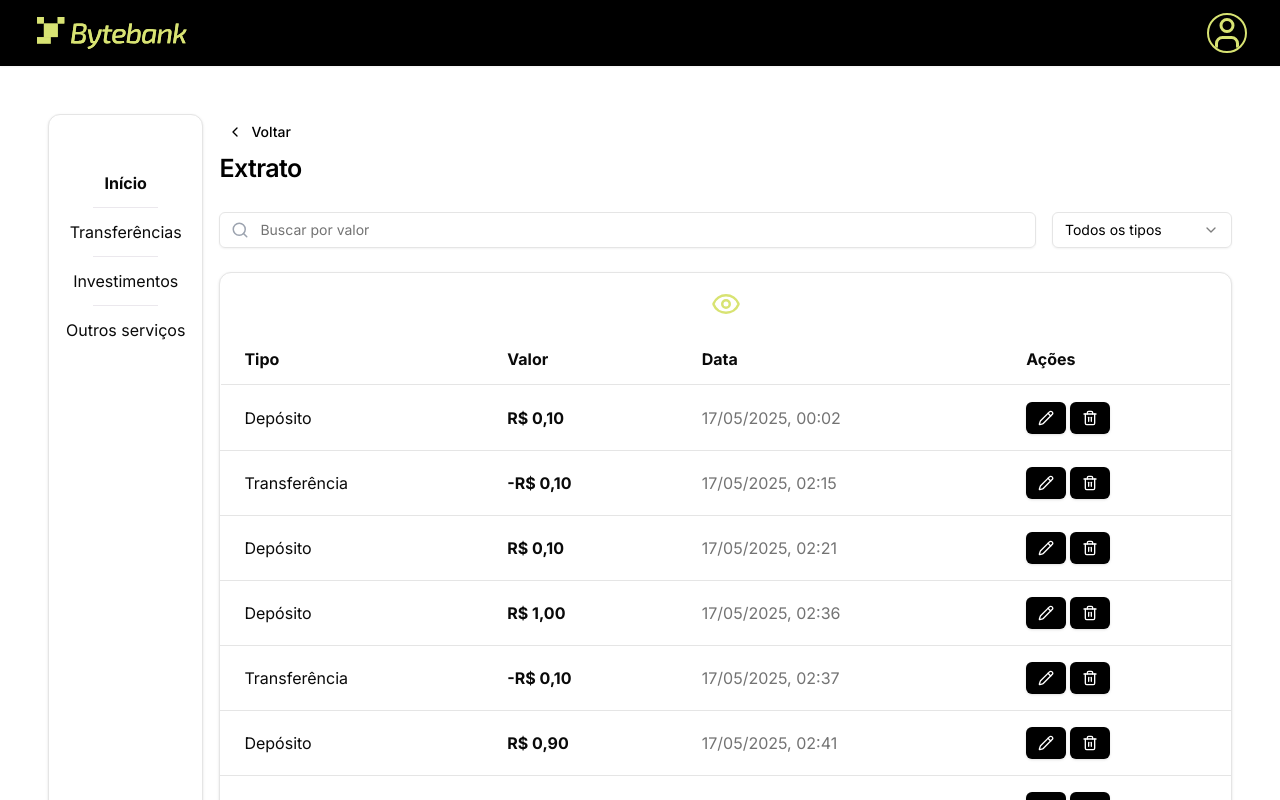
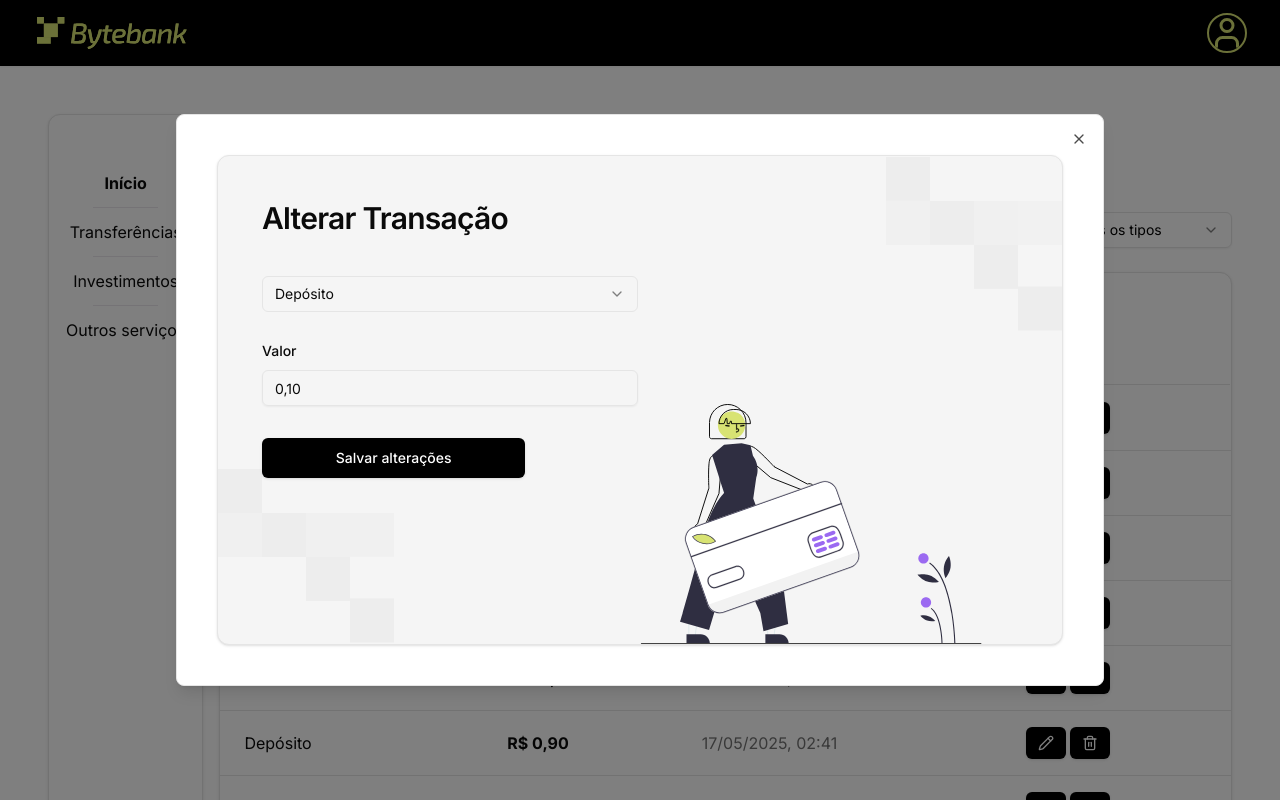
Before and after one commit to ViniBLK24/tech-challenge, a Next.js app: page /transactions in a window 1280 px wide. Both pictures are taken after a click on the button 1046 px from the left and 417 px from the top of the page. Shown: the top 800 px of the page. Built offline with nearby package versions, Linux system fonts and the light colour scheme.

Commit message:
feat(edit):adding edit modal to table page

```diff
--- a/package.json
+++ b/package.json
@@ -10,6 +10,7 @@
   },
   "dependencies": {
     "@radix-ui/react-avatar": "^1.1.9",
+    "@radix-ui/react-dialog": "^1.1.14",
     "@radix-ui/react-label": "^2.1.6",
     "@radix-ui/react-menubar": "^1.1.14",
     "@radix-ui/react-select": "^2.2.4",
--- a/src/app/transactions/page.tsx
+++ b/src/app/transactions/page.tsx
@@ -1,7 +1,7 @@
 "use client";
 
 import { useEffect, useState } from "react";
-import { getTransactions } from "@/utils/api";
+import { deleteTransaction, getTransactions } from "@/utils/api";
 import { Transaction } from "@/types/transactions";
 import DashboardMenu from "@/components/DashboardMenu";
 import PageHeader from "@/components/transactions/PageHeader";
@@ -10,6 +10,9 @@
 import Pagination from "@/components/transactions/Pagination";
 import SideMenu from "@/components/SideMenu";
 import TabletMenu from "@/components/TabletMenu";
+import { Dialog, DialogContent } from "@/components/ui/Dialog";
+import TransactionActions from "@/components/TransactionAction";
+import { DialogDescription, DialogTitle } from "@radix-ui/react-dialog";
 
 export default function TransactionsPage() {
   const [transactions, setTransactions] = useState<Transaction[]>([]);
@@ -19,7 +22,43 @@
   const [currentPage, setCurrentPage] = useState(1);
   const [searchTerm, setSearchTerm] = useState("");
   const [typeFilter, setTypeFilter] = useState<string>("all");
+  const [transaction, setTransaction] = useState<Transaction | null>(null);
+  const [isModalOpen, setIsModalOpen] = useState(false); // Estado para controlar a modal
+
   const itemsPerPage = 10;
+
+  async function handleDataFromChild(isEditing: boolean) {
+    console.log("handleDataFromChild called with isEditing:", isEditing);
+    const data = await getTransactions();
+    setTransactions(data.transactions);
+    setFilteredTransactions(data.transactions);
+  }
+
+  async function handleDeleteTransaction(transaction: Transaction) {
+    try {
+      await deleteTransaction(transaction);
+      const updatedTransactions = transactions.filter(
+        (t) => t.id !== transaction.id
+      );
+      setTransactions(updatedTransactions);
+      setFilteredTransactions(updatedTransactions);
+      setCurrentPage(1);
+    } catch (error) {
+      console.error("Error deleting transaction:", error);
+    }
+  }
+
+  const handleTransactionSelect = (
+    transaction: Transaction | null,
+    isEditing: boolean
+  ) => {
+    if (!isEditing) {
+      handleDeleteTransaction(transaction!);
+      return;
+    }
+    setTransaction(transaction);
+    setIsModalOpen(true); // Abre a modal
+  };
 
   useEffect(() => {
     getTransactions().then((res) => {
@@ -94,6 +133,7 @@
               <TransactionsTable
                 transactions={paginatedTransactions}
                 formatDate={formatDate}
+                onTransactionSelect={handleTransactionSelect}
               />
 
               {totalPages > 0 && (
@@ -107,6 +147,22 @@
           </div>
         </div>
       </div>
+      <div className="flex justify-center w-[100%] sm:max-w-[46px]">
+        <Dialog open={isModalOpen} onOpenChange={setIsModalOpen}>
+          <DialogTitle>Editar Transação</DialogTitle>
+          <DialogDescription>Editar Transação</DialogDescription>
+          <DialogContent className="bg-white dark:bg-gray-800 sm:max-w-[48rem]  lg:max-w-[58rem] xs:max-w-[36rem]">
+            <div className="flex flex-col gap-4 p-4">
+              <TransactionActions
+                onComplete={handleDataFromChild}
+                isEditing={true}
+                transaction={transaction}
+                transactions={transactions}
+              ></TransactionActions>
+            </div>
+          </DialogContent>
+        </Dialog>
+      </div>
     </div>
   );
 }
--- a/src/components/TransactionAction.tsx
+++ b/src/components/TransactionAction.tsx
@@ -56,12 +56,12 @@
 
   useEffect(() => {
     if (transaction && isEditing) {
+      // If editing, populate the form with the transaction data
       setFormData({
         id: transaction.id ?? 0,
         type: transaction.type || "",
         amount: transaction.amount ? String(transaction.amount) : "",
       });
-      setIsEditingState(true);
     } else if (transaction && !isEditing) {
       handleDeleteTransaction(transaction);
     }
@@ -239,6 +239,7 @@
 
         <CardContent>
           {/* Transaction form */}
+
           <form
             onSubmit={handleSubmit}
             className="flex flex-col gap-y-8 mt-3 md:mt-0"
--- a/src/components/transactions/TransactionsTable.tsx
+++ b/src/components/transactions/TransactionsTable.tsx
@@ -5,19 +5,24 @@
 import { Eye, EyeClosed, Loader2Icon } from "lucide-react";
 import ActionButton from "../ui/ActionButton";
 import { useEffect, useState } from "react";
-import { Button } from "../ui/Button";
 
 interface TransactionsTableProps {
   transactions: Transaction[];
   formatDate: (date: string) => string;
+  onTransactionSelect: (
+    transaction: Transaction | null,
+    isEditing: boolean
+  ) => void;
 }
 
 export default function TransactionsTable({
   transactions,
   formatDate,
+  onTransactionSelect,
 }: TransactionsTableProps) {
   const [isLoading, setIsLoading] = useState(true);
   const [isBalanceHidden, setIsBalanceHidden] = useState(false);
+
   useEffect(() => {
     setIsLoading(true);
     if (transactions.length === 0) {
@@ -92,7 +97,10 @@
                   {formatDate(transaction.createdAt)}
                 </td>
                 <td className="px-6 py-4 text-muted-foreground">
-                  <ActionButton />
+                  <ActionButton
+                    onEdit={() => onTransactionSelect(transaction, true)}
+                    onDelete={() => onTransactionSelect(transaction, false)}
+                  />
                 </td>
               </tr>
             ))}
--- /dev/null
+++ b/src/components/ui/Dialog.tsx
@@ -0,0 +1,143 @@
+"use client";
+
+import * as React from "react";
+import * as DialogPrimitive from "@radix-ui/react-dialog";
+import { XIcon } from "lucide-react";
+
+import { cn } from "@/lib/utils";
+
+function Dialog({
+  ...props
+}: React.ComponentProps<typeof DialogPrimitive.Root>) {
+  return <DialogPrimitive.Root data-slot="dialog" {...props} />;
+}
+
+function DialogTrigger({
+  ...props
+}: React.ComponentProps<typeof DialogPrimitive.Trigger>) {
+  return <DialogPrimitive.Trigger data-slot="dialog-trigger" {...props} />;
+}
+
+function DialogPortal({
+  ...props
+}: React.ComponentProps<typeof DialogPrimitive.Portal>) {
+  return <DialogPrimitive.Portal data-slot="dialog-portal" {...props} />;
+}
+
+function DialogClose({
+  ...props
+}: React.ComponentProps<typeof DialogPrimitive.Close>) {
+  return <DialogPrimitive.Close data-slot="dialog-close" {...props} />;
+}
+
+function DialogOverlay({
+  className,
+  ...props
+}: React.ComponentProps<typeof DialogPrimitive.Overlay>) {
+  return (
+    <DialogPrimitive.Overlay
+      data-slot="dialog-overlay"
+      className={cn(
+        "data-[state=open]:animate-in data-[state=closed]:animate-out data-[state=closed]:fade-out-0 data-[state=open]:fade-in-0 fixed inset-0 z-50 bg-black/50",
+        className
+      )}
+      {...props}
+    />
+  );
+}
+
+function DialogContent({
+  className,
+  children,
+  showCloseButton = true,
+  ...props
+}: React.ComponentProps<typeof DialogPrimitive.Content> & {
+  showCloseButton?: boolean;
+}) {
+  return (
+    <DialogPortal data-slot="dialog-portal">
+      <DialogOverlay />
+      <DialogPrimitive.Content
+        data-slot="dialog-content"
+        className={cn(
+          "bg-background data-[state=open]:animate-in data-[state=closed]:animate-out data-[state=closed]:fade-out-0 data-[state=open]:fade-in-0 data-[state=closed]:zoom-out-95 data-[state=open]:zoom-in-95 fixed top-[50%] left-[50%] z-50 grid w-full max-w-[calc(100%-2rem)] translate-x-[-50%] translate-y-[-50%] gap-4 rounded-lg border p-6 shadow-lg duration-200 sm:max-w-lg",
+          className
+        )}
+        {...props}
+      >
+        {children}
+        {showCloseButton && (
+          <DialogPrimitive.Close
+            data-slot="dialog-close"
+            className="ring-offset-background focus:ring-ring data-[state=open]:bg-accent data-[state=open]:text-muted-foreground absolute top-4 right-4 rounded-xs opacity-70 transition-opacity hover:opacity-100 focus:ring-2 focus:ring-offset-2 focus:outline-hidden disabled:pointer-events-none [&_svg]:pointer-events-none [&_svg]:shrink-0 [&_svg:not([class*='size-'])]:size-4"
+          >
+            <XIcon />
+            <span className="sr-only">Close</span>
+          </DialogPrimitive.Close>
+        )}
+      </DialogPrimitive.Content>
+    </DialogPortal>
+  );
+}
+
+function DialogHeader({ className, ...props }: React.ComponentProps<"div">) {
+  return (
+    <div
+      data-slot="dialog-header"
+      className={cn("flex flex-col gap-2 text-center sm:text-left", className)}
+      {...props}
+    />
+  );
+}
+
+function DialogFooter({ className, ...props }: React.ComponentProps<"div">) {
+  return (
+    <div
+      data-slot="dialog-footer"
+      className={cn(
+        "flex flex-col-reverse gap-2 sm:flex-row sm:justify-end",
+        className
+      )}
+      {...props}
+    />
+  );
+}
+
+function DialogTitle({
+  className,
+  ...props
+}: React.ComponentProps<typeof DialogPrimitive.Title>) {
+  return (
+    <DialogPrimitive.Title
+      data-slot="dialog-title"
+      className={cn("text-lg leading-none font-semibold", className)}
+      {...props}
+    />
+  );
+}
+
+function DialogDescription({
+  className,
+  ...props
+}: React.ComponentProps<typeof DialogPrimitive.Description>) {
+  return (
+    <DialogPrimitive.Description
+      data-slot="dialog-description"
+      className={cn("text-muted-foreground text-sm", className)}
+      {...props}
+    />
+  );
+}
+
+export {
+  Dialog,
+  DialogClose,
+  DialogContent,
+  DialogDescription,
+  DialogFooter,
+  DialogHeader,
+  DialogOverlay,
+  DialogPortal,
+  DialogTitle,
+  DialogTrigger,
+};
```
